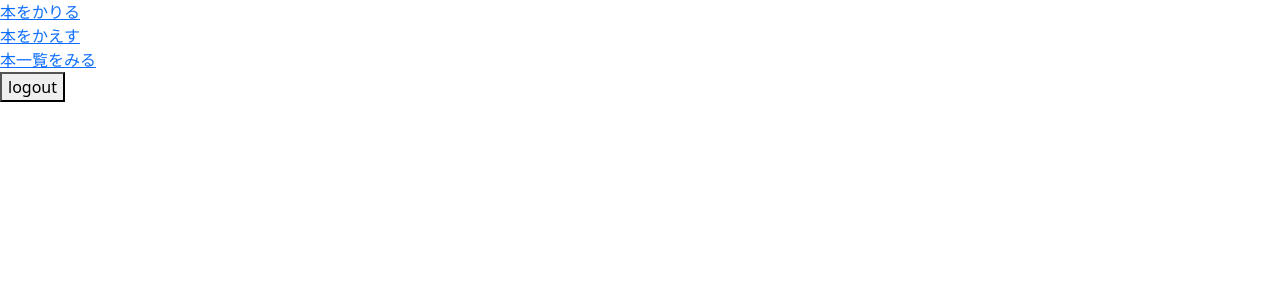
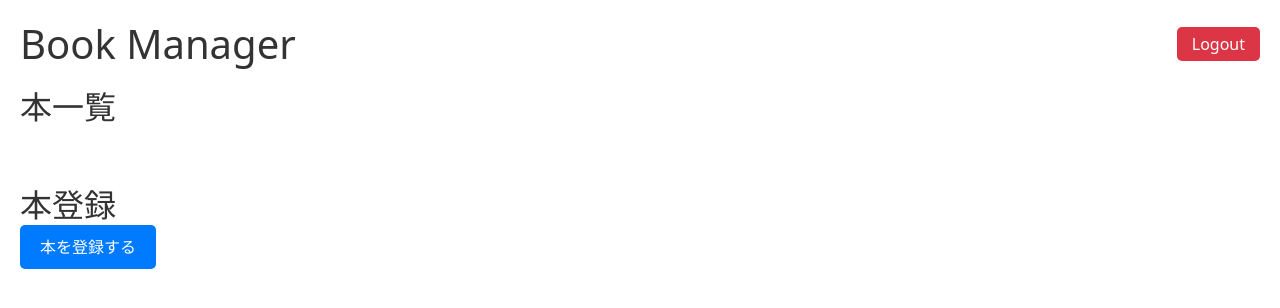
Before and after one commit to wasuken/libra, a React (Vite) app in the folder node/: page / in a window 1280 px wide. Shown: the top 308 px of the page. Built offline with nearby package versions, Linux system fonts and the light colour scheme; sample sign-in values are in the browser's storage.

Commit message:
フロントの見た目部分概ね実装。API側完了後、つなぎあわせと平行して調整。

```diff
--- a/node/src/App.tsx
+++ b/node/src/App.tsx
@@ -1,14 +1,10 @@
-import React, { useState, useContext } from "react";
-import axios from "axios";
-import { AuthContext } from "./AuthContext";
 import ProtectedRoute from "./ProtectedRoute";
 import { BrowserRouter as Router, Routes, Route } from "react-router-dom";
 
 import Login from "./pages/Login";
-import useAuth from "@/useAuth";
+import Top from "./pages/auth/Top";
 
 function App() {
-  const { logout } = useAuth();
   return (
     <Router>
       <Routes>
@@ -17,16 +13,7 @@ function App() {
           path="/"
           element={
             <ProtectedRoute>
-              <div>
-                <a href="/">本をかりる</a>
-              </div>
-              <div>
-                <a href="/">本をかえす</a>
-              </div>
-              <div>
-                <a href="/">本一覧をみる</a>
-              </div>
-              <button onClick={logout}>logout</button>
+              <Top />
             </ProtectedRoute>
           }
         />
--- a/node/src/components/BookForm/index.tsx
+++ b/node/src/components/BookForm/index.tsx
@@ -1,15 +1,7 @@
 // BookForm/index.tsx
-import React, { useState } from "react";
+import React, { useState, useEffect } from "react";
 import styles from "./index.module.css";
-
-interface Book {
-  isbn: string;
-  title: string;
-  author: string;
-  publicationDate: string; // 日付の形式はプロジェクトによって異なる場合があります
-  publisher: string;
-  stock: number;
-}
+import { Book } from "@/const";
 
 interface BookFormProps {
   initialBookData: Book;
@@ -28,6 +20,10 @@ const BookForm: React.FC<BookFormProps> = ({ initialBookData, onSubmit }) => {
     e.preventDefault();
     onSubmit(bookData);
   };
+
+  useEffect(() => {
+    setBookData(initialBookData);
+  }, [initialBookData]);
 
   return (
     <form className={styles.form} onSubmit={handleSubmit}>
--- a/node/src/components/BookInfoModal/index.module.css
+++ b/node/src/components/BookInfoModal/index.module.css
@@ -1,4 +1,3 @@
-/* BookInfoModal/index.module.css */
 .modalOpen {
     display: flex;
     flex-direction: column;
@@ -11,22 +10,45 @@
     height: 100%;
     background-color: rgba(0, 0, 0, 0.5);
     z-index: 1000;
+    padding: 20px;
+    box-sizing: border-box;
 }
 
 .modalClosed {
     display: none;
 }
 
+.formContainer {
+    background-color: white;
+    padding: 20px;
+    border-radius: 10px;
+    overflow: scroll;
+    width: 80%;
+}
+
 .closeButton {
-  margin-top: 20px;
-  padding: 10px 20px;
-  background-color: #dc3545;
-  color: white;
+    position: absolute;
+    top: 50px;
+    left: 50px;
+    padding: 5px 10px;
+    background-color: transparent;
     border: none;
-  border-radius: 5px;
+    color: #fff;
+    font-size: 24px;
     cursor: pointer;
+    border-radius: 50%;
+    height: 40px;
+    display: flex;
+    align-items: center;
+    justify-content: center;
 }
 
 .closeButton:hover {
-  background-color: #c82333;
+    background-color: rgba(255, 255, 255, 0.3);
 }
+
+.closeButton:before {
+    content: "×";
+    color: black;
+    font-size: 2.2rem;
+}
--- a/node/src/components/BookInfoModal/index.tsx
+++ b/node/src/components/BookInfoModal/index.tsx
@@ -3,16 +3,7 @@ import React, { useState } from "react";
 import ISBNScanner from "../ISBNScanner";
 import BookForm from "../BookForm";
 import styles from "./index.module.css";
-
-// 仮のBook型（APIのレスポンス型に合わせて調整してください）
-interface Book {
-  isbn: string;
-  title: string;
-  author: string;
-  publicationDate: string;
-  publisher: string;
-  stock: number;
-}
+import { Book } from "@/const";
 
 interface BookInfoModalProps {
   isOpen: boolean;
@@ -29,32 +20,56 @@ const BookInfoModal: React.FC<BookInfoModalProps> = ({ isOpen, onClose }) => {
     stock: 0,
   });
 
-  const handleISBNDetected = (isbn: string) => {
+  const handleISBNDetected = async (isbn: string) => {
     // ISBNが検出されたら書籍情報を取得する（ここではダミーデータを使用）
-    const dummyBookData = {
-      isbn,
-      title: "Sample Book Title",
-      author: "Author Name",
-      publicationDate: "2022-01-01",
-      publisher: "Sample Publisher",
-      stock: 10,
-    };
-    setBookData(dummyBookData);
+    try {
+      const res = await fetch(`https://api.openbd.jp/v1/get?isbn=${isbn}`);
+      if (res.ok) {
+        const resData = await res.json();
+
+        const {
+          title,
+          publisher,
+          pubdate: publicationDate,
+          author,
+        } = resData[0].summary;
+        const inputBookData = {
+          isbn,
+          title,
+          author,
+          publicationDate,
+          publisher,
+          stock: 1,
+        };
+        setBookData(inputBookData);
+      } else {
+        alert("invalid search isbn");
+      }
+    } catch (error) {
+      alert(error.toString());
+    }
   };
 
-  const handleFormSubmit = (updatedBookData: Book) => {
+  const handleFormSubmit = async (updatedBookData: Book) => {
     console.log("Updated Book Data:", updatedBookData);
     // フォームのデータを送信する処理（APIへのPOSTリクエストなど）
+    const res = await fetch(`/api/book`, {
+      method: "POST",
+      headers: {
+        "Content-Type": "application/json",
+      },
+      body: JSON.stringify(book),
+    });
     onClose(); // モーダルを閉じる
   };
 
   return (
     <div className={isOpen ? styles.modalOpen : styles.modalClosed}>
-      <ISBNScanner onISBNDetected={handleISBNDetected} />
-      <BookForm initialBookData={bookData} onSubmit={handleFormSubmit} />
-      <button onClick={onClose} className={styles.closeButton}>
-        Close
-      </button>
+      <div className={styles.formContainer}>
+        <ISBNScanner onISBNDetected={handleISBNDetected} />
+        <BookForm initialBookData={bookData} onSubmit={handleFormSubmit} />
+        <button onClick={onClose} className={styles.closeButton} />
+      </div>
     </div>
   );
 };
--- a/node/src/components/ISBNScanner/index.module.css
+++ b/node/src/components/ISBNScanner/index.module.css
@@ -1,6 +1,23 @@
-/* ISBNScanner/index.module.css */
+.container {
+    width: 100%;
+    overflow: scroll;
+    text-align: center;
+}
+
 .scanner {
-  width: 100%; /* コンテナの幅に合わせる */
-  height: 480px; /* 高さを指定 */
-  margin: auto; /* 中央揃え */
+    width: 100%; /* コンテナの幅に合わせる */
+    height: 300px;
 }
+
+.scanButton {
+    /* スキャンボタンのスタイル */
+    color: white;
+    font-size: 1.1rem;
+    padding: 10px 20px;
+    background-color: #007bff;
+    border-radius: 5px;
+}
+
+.scanButton:hover {
+    background-color: #0056b3;
+}
--- /dev/null
+++ b/node/src/const.ts
@@ -0,0 +1,8 @@
+export interface Book {
+  isbn: string;
+  title: string;
+  author: string;
+  publicationDate: string; // 日付の形式はプロジェクトによって異なる場合があります
+  publisher: string;
+  stock: number;
+}
--- a/node/src/pages/Login.tsx
+++ b/node/src/pages/Login.tsx
@@ -1,6 +1,3 @@
-import React, { useState, useContext } from "react";
-import axios from "axios";
-import { AuthContext } from "@/AuthContext";
 import useAuth from "@/useAuth";
 import { Navigate } from "react-router-dom";
 import LoginForm from "@/components/LoginForm";
--- /dev/null
+++ b/node/src/pages/auth/Top.module.css
@@ -0,0 +1,46 @@
+/* Top.module.css */
+.container {
+  padding: 20px;
+}
+
+.header {
+  display: flex;
+  justify-content: space-between;
+  align-items: center;
+  margin-bottom: 20px;
+}
+
+.bookListSection, .bookRegistrationSection {
+  margin-bottom: 40px;
+}
+
+.title {
+  margin: 0;
+  color: #333;
+}
+
+.registerButton {
+  background-color: #007bff;
+  color: #fff;
+  padding: 10px 20px;
+  border: none;
+  border-radius: 5px;
+  cursor: pointer;
+}
+
+.registerButton:hover {
+  background-color: #0056b3;
+}
+
+.logoutButton {
+  padding: 5px 15px;
+  background-color: #dc3545;
+  color: white;
+  border: none;
+  border-radius: 5px;
+  cursor: pointer;
+}
+
+.logoutButton:hover {
+  background-color: #c82333;
+}
--- /dev/null
+++ b/node/src/pages/auth/Top.tsx
@@ -0,0 +1,45 @@
+import React, { useState } from "react";
+import BookInfoModal from "@/components/BookInfoModal";
+import BookList from "@/components/BookList";
+import { Book } from "@/const";
+import useAuth from "@/useAuth";
+import styles from "./Top.module.css"; // CSS Moduleのインポート
+
+// 仮の書籍データ
+const Top: React.FC<TopProps> = () => {
+  const { logout } = useAuth();
+  const [books, setBooks] = useState<Book[]>([]);
+  const [isModalOpen, setIsModalOpen] = useState(false);
+
+  const handleOpenModal = () => {
+    setIsModalOpen(true);
+  };
+
+  const handleCloseModal = () => {
+    setIsModalOpen(false);
+  };
+  // setBooks([]);
+  return (
+    <div className={styles.container}>
+      <div className={styles.header}>
+        <h1 className={styles.title}>Book Manager</h1>
+        <button onClick={logout} className={styles.logoutButton}>
+          Logout
+        </button>
+      </div>
+      <div className={styles.bookListSection}>
+        <h2 className={styles.title}>本一覧</h2>
+        <BookList books={books} />
+      </div>
+      <div className={styles.bookRegistrationSection}>
+        <h2 className={styles.title}>本登録</h2>
+        <button onClick={handleOpenModal} className={styles.registerButton}>
+          本を登録する
+        </button>
+        <BookInfoModal isOpen={isModalOpen} onClose={handleCloseModal} />
+      </div>
+    </div>
+  );
+};
+
+export default Top;
```
Also changed, not shown: node/src/components/BookList/BookListItem/index.tsx (+1 -10 lines), node/src/components/BookList/index.tsx (+1 -10 lines), node/src/components/ISBNScanner/index.tsx (+48 -16 lines). Lines whose indentation alone changed are shown as unchanged.
